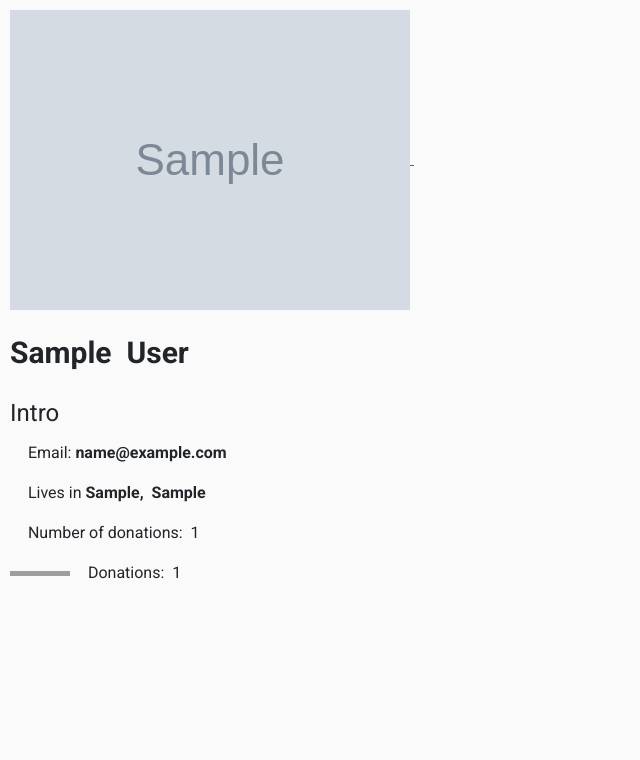
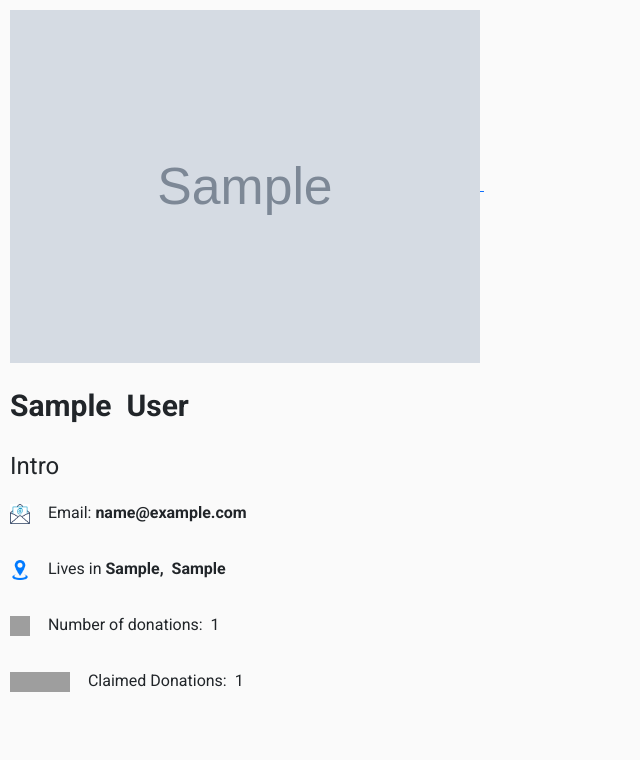
Before and after one commit to magaranin/Donation, a Django app: page /profile_page/1 in a window 1280 px wide. Shown: the part 60-820 px from the top of the page, without its empty margins (0-640 px from the left). Run offline with Django 3.2, Linux system fonts and the light colour scheme; a user stored in the database is signed in; tables that the repository leaves empty hold one stand-in row (values such as "Sample post"); grey boxes marked "Sample" are stand-in pictures; grey boxes are pictures that could not be loaded.

Commit message:
Add CSS styles to intro profile page icons and include picture for one icon

```diff
--- a/donation/static/donation/styles.css
+++ b/donation/static/donation/styles.css
@@ -170,13 +170,14 @@ body {
 }
 
 .location,
-.offer_count {
-    height: 20px;
-    width: 20px;
+.offer_count,
+.email_address {
+    height: 40px;
+    width: 40px;
 }
 
 .request_count {
-    height: 25px;
+    height: 40px;
     width: 80px;
 }
 
@@ -189,10 +190,6 @@ body {
     margin: 10px;
 }
 
-.email_address {
-    height: 20px;
-    width: 20px;
-}
 
 .donate_form {
     height: 600px;
--- a/donation/templates/donation/profile_page.html
+++ b/donation/templates/donation/profile_page.html
@@ -6,7 +6,7 @@
 
 <div class="profile_page">
     <a href="{% url 'profile_page' user.id %}">
-        <img src="/media{{ user.profile_image.url }}">
+        <img class="profile_image" src="/media{{ user.profile_image.url }}">
     </a>&nbsp;
 </div>
     <div class="profile_info">
@@ -29,7 +29,7 @@
 
 <div class="profile_page">
     <a href="{% url 'profile_page' user.id %}">
-        <img src="{{ user.profile_image.url }}">
+        <img class="profile_image" src="{{ user.profile_image.url }}">
     </a>&nbsp;
 
 </div>
@@ -40,13 +40,13 @@
     <div class="intro">Intro</div>
     <p><img class="email_address" src="/media/images/email_address.jpg">
     &nbsp;Email: <strong>{{ user.email }}</strong></p>
-    <p><img class="location" src="https://static.xx.fbcdn.net/rsrc.php/v3/yG/r/1sW88456A0B.png">
+    <p><img class="location" src="/media/images/location_icon.png">
     &nbsp;Lives in<strong>&nbsp;{{ user.location_country }},</strong>
     <strong>&nbsp;{{ user.location_city}}</strong></p>
     <p><img class="offer_count" src="https://static.xx.fbcdn.net/rsrc.php/v3/yq/r/S0aTxIHuoYO.png">
     &nbsp;Number of donations: <strong>&nbsp;</strong>{{ donated_listings_count }}</p>
     <p><img class="request_count" src="https://www.smartsign.com/img/lg/D/Received-Shipping-Packaging-Label-D1191.gif">
-    &nbsp;Donations: <strong>&nbsp;</strong>{{ received_listings_count }}</p>
+    &nbsp;Claimed Donations: <strong>&nbsp;</strong>{{ received_listings_count }}</p>
 {% endif %}
 
 {% endblock %}
```
Also changed, not shown: project5/media/images/location_icon.png (added).
